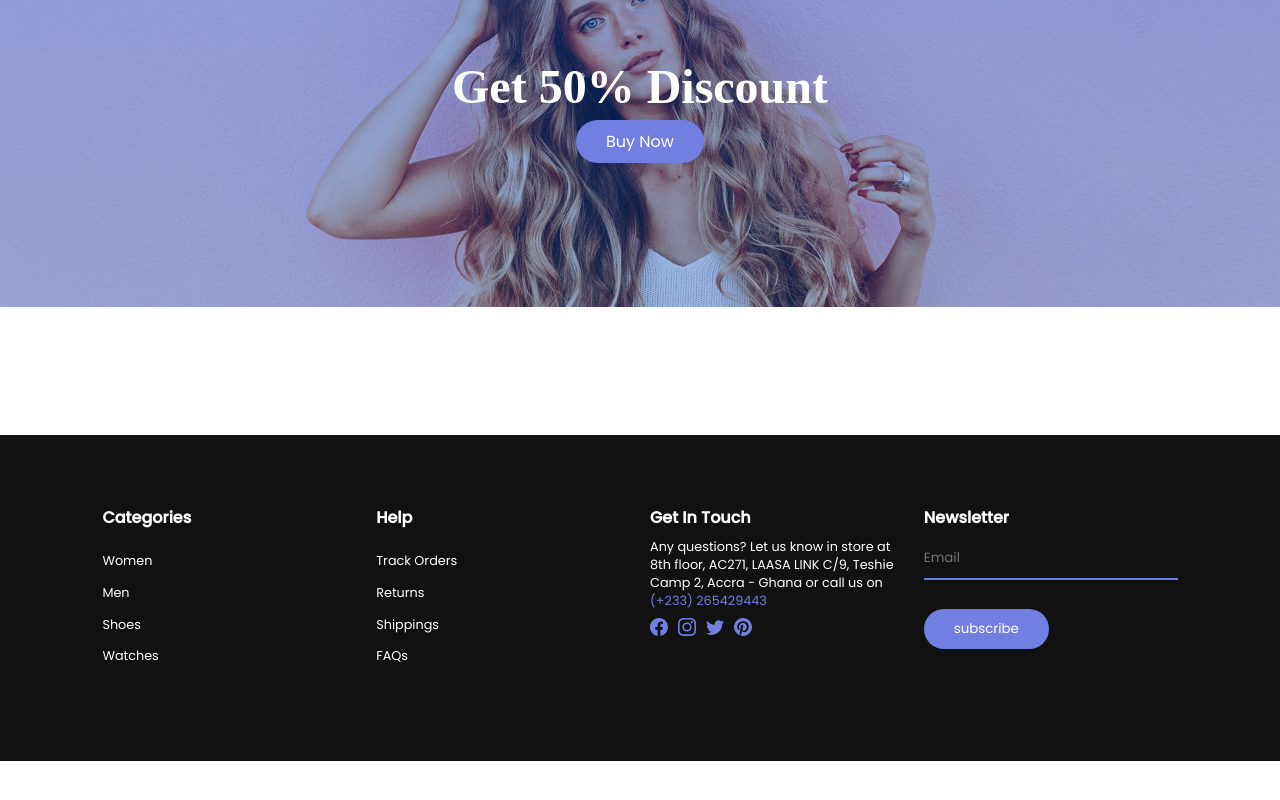
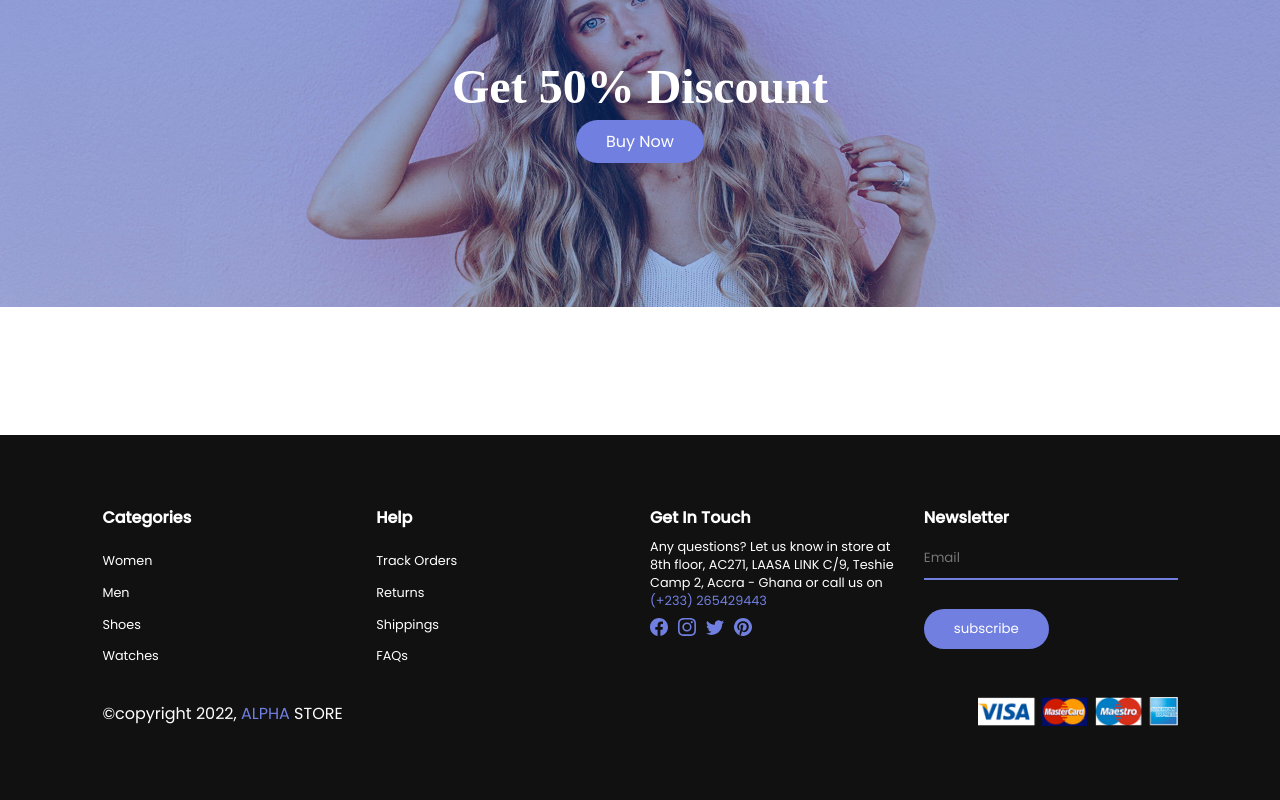
Before and after one commit to Ernest99/react-shop-project, a React (Create React App) app: page / in a window 1280 px wide. Shown: the part 3338-4138 px from the top of the page. Before the commit the page ends 4099 px from the top, so only its background shows below. Built offline with nearby package versions, Linux system fonts and the light colour scheme; a web font is replaced by a local one.

Commit message:
added content to footer component

```diff
--- a/src/components/Footer.jsx
+++ b/src/components/Footer.jsx
@@ -2,6 +2,7 @@ import React from 'react'
 import './footer.css'
 import {Link} from 'react-router-dom'
 import * as BsIcons from 'react-icons/bs'
+import Payment from '../components/assets/pay.png'
 const Footer = () => {
   return (
     <>
@@ -54,6 +55,12 @@ const Footer = () => {
                     </div>
                 </div>
             </div>
+            <div className="copyright">
+                <p>&copy;copyright 2022, <span>ALPHA</span> STORE</p>
+               <div>
+               <Link to='/'><img src={Payment} alt="" /></Link>
+               </div>
+            </div>
         </section>
     </footer>
     </>
--- a/src/components/footer.css
+++ b/src/components/footer.css
@@ -83,3 +83,21 @@ footer{
     border: none;
     outline: none;
 }
+.copyright{
+    display: flex;
+    justify-content: space-between;
+    align-items: center;
+    flex-wrap: wrap;
+    margin-top: 2rem;
+}
+.copyright p{
+    color: var(--white);
+    font-family: var(--text-font);
+}
+.copyright p span{
+    color: var(--color-primary);
+}
+.copyright img{
+    width: 100%;
+    max-width: 200px;
+}
```
